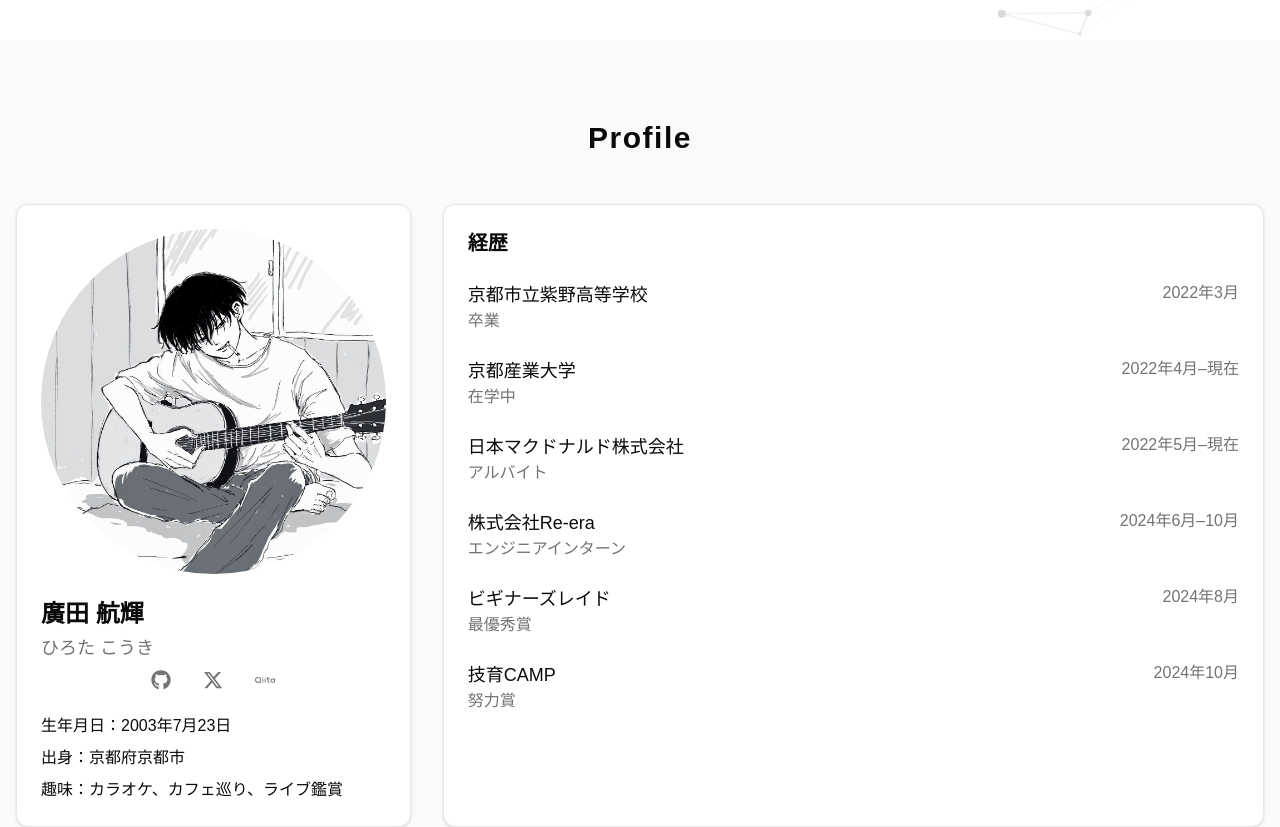
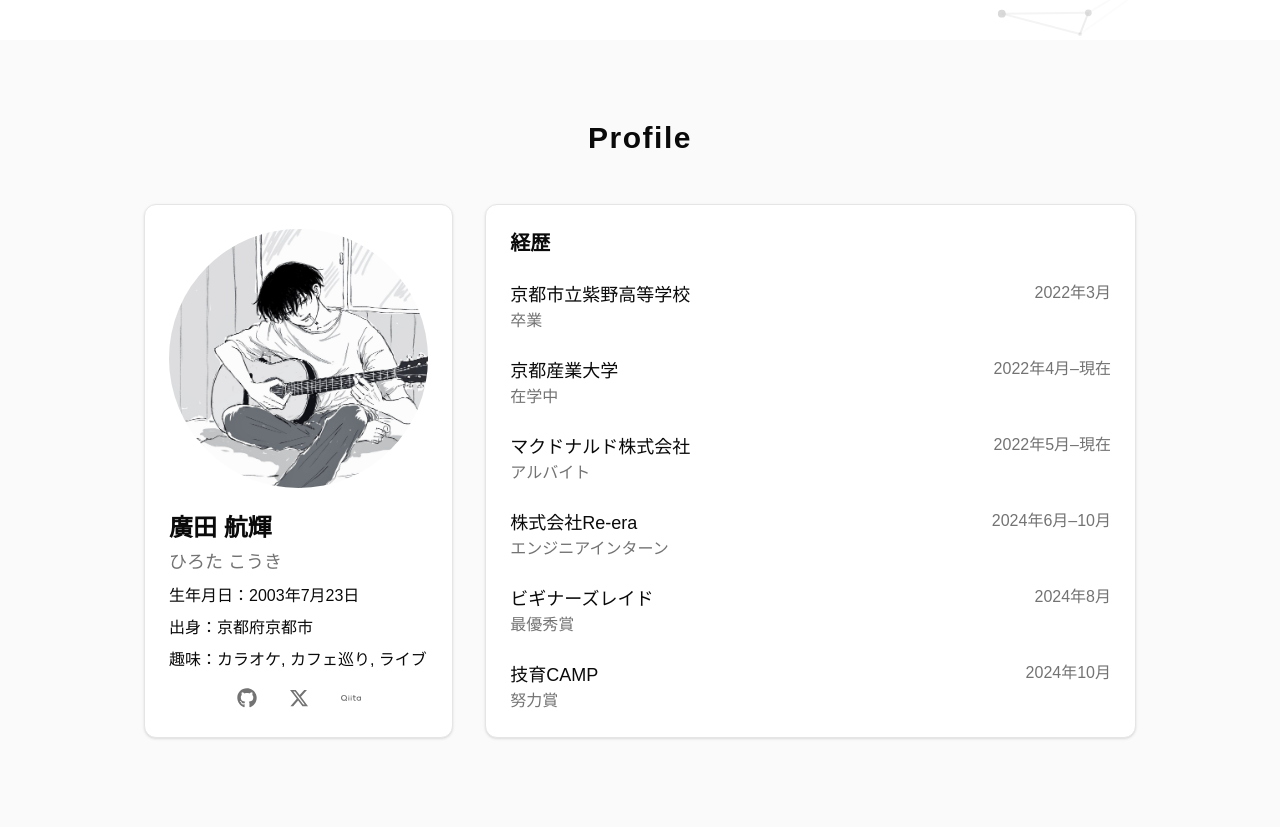
Before and after one commit to Hirota723/portfolio-site, a Next.js app: page / in a window 1280 px wide. Shown: the part 760-1587 px from the top of the page. Built offline with nearby package versions, Linux system fonts and the light colour scheme.

Commit message:
style: アイコンの場所など一部修正

```diff
--- a/src/components/layouts/About.tsx
+++ b/src/components/layouts/About.tsx
@@ -9,14 +9,14 @@ const About = () => {
   const personalInfo = [
     { label: "生年月日", value: "2003年7月23日" },
     { label: "出身", value: "京都府京都市" },
-    { label: "趣味", value: "カラオケ、カフェ巡り、ライブ鑑賞" },
+    { label: "趣味", value: "カラオケ, カフェ巡り, ライブ" },
   ];
 
   const experiences = [
     { place: "京都市立紫野高等学校", status: "卒業", date: "2022年3月" },
     { place: "京都産業大学", status: "在学中", date: "2022年4月–現在" },
     {
-      place: "日本マクドナルド株式会社",
+      place: "マクドナルド株式会社",
       status: "アルバイト",
       date: "2022年5月–現在",
     },
@@ -31,7 +31,7 @@ const About = () => {
 
   return (
     <section className="py-20 bg-accent/50" id="profile">
-      <div className="container mx-auto px-4">
+      <div className="container mx-auto px-4 max-w-5xl">
         <motion.div
           initial={{ opacity: 0, y: 20 }}
           whileInView={{ opacity: 1, y: 0 }}
@@ -65,14 +65,15 @@ const About = () => {
                 <p className="text-lg text-muted-foreground mb-2">
                   ひろた こうき
                 </p>
-                <SocialLinks />
-                <div className="space-y-2 text-sm">
+
+                <div className="space-y-2 text-sm mb-4">
                   {personalInfo.map((info, index) => (
                     <p key={index} className="text-base">
                       {info.label}：{info.value}
                     </p>
                   ))}
                 </div>
+                <SocialLinks />
               </CardContent>
             </Card>
           </motion.div>
--- a/src/components/layouts/Contact.tsx
+++ b/src/components/layouts/Contact.tsx
@@ -9,8 +9,8 @@ import { Mail, Phone, MapPin } from "lucide-react";
 
 const Contact = () => {
   return (
-    <section className="py-20 bg-background" id="contact">
-      <div className="container mx-auto px-4">
+    <section className="py-20" id="contact">
+      <div className="container mx-auto px-4 max-w-5xl">
         <motion.div
           initial={{ opacity: 0, y: 20 }}
           whileInView={{ opacity: 1, y: 0 }}
--- a/src/components/layouts/Hero.tsx
+++ b/src/components/layouts/Hero.tsx
@@ -39,7 +39,7 @@ const Hero = () => {
           <Button
             size="lg"
             variant="outline"
-            className="gap-2 text-lg mt-10"
+            className="gap-2 text-lg mt-16"
             onClick={() => {
               document
                 .getElementById("profile")
--- a/src/components/layouts/SocialLinks.tsx
+++ b/src/components/layouts/SocialLinks.tsx
@@ -26,7 +26,7 @@ const SocialLinks = () => {
       initial={{ opacity: 0, y: 20 }}
       animate={{ opacity: 1, y: 0 }}
       transition={{ delay: 0.6, duration: 0.8 }}
-      className="flex justify-center space-x-8 mb-6"
+      className="flex justify-center space-x-8"
     >
       {socialLinks.map((link, index) => (
         <motion.a
```
